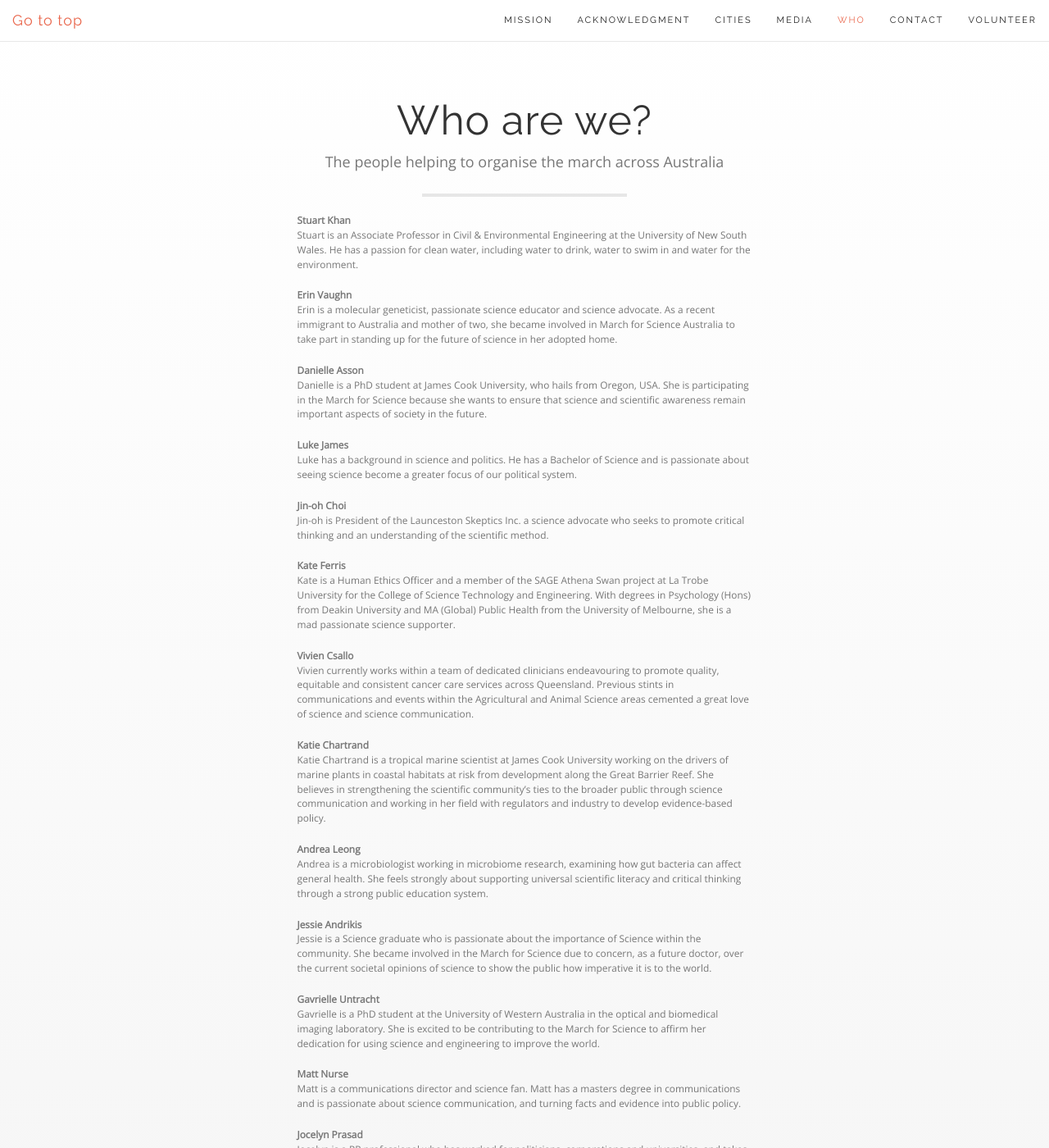
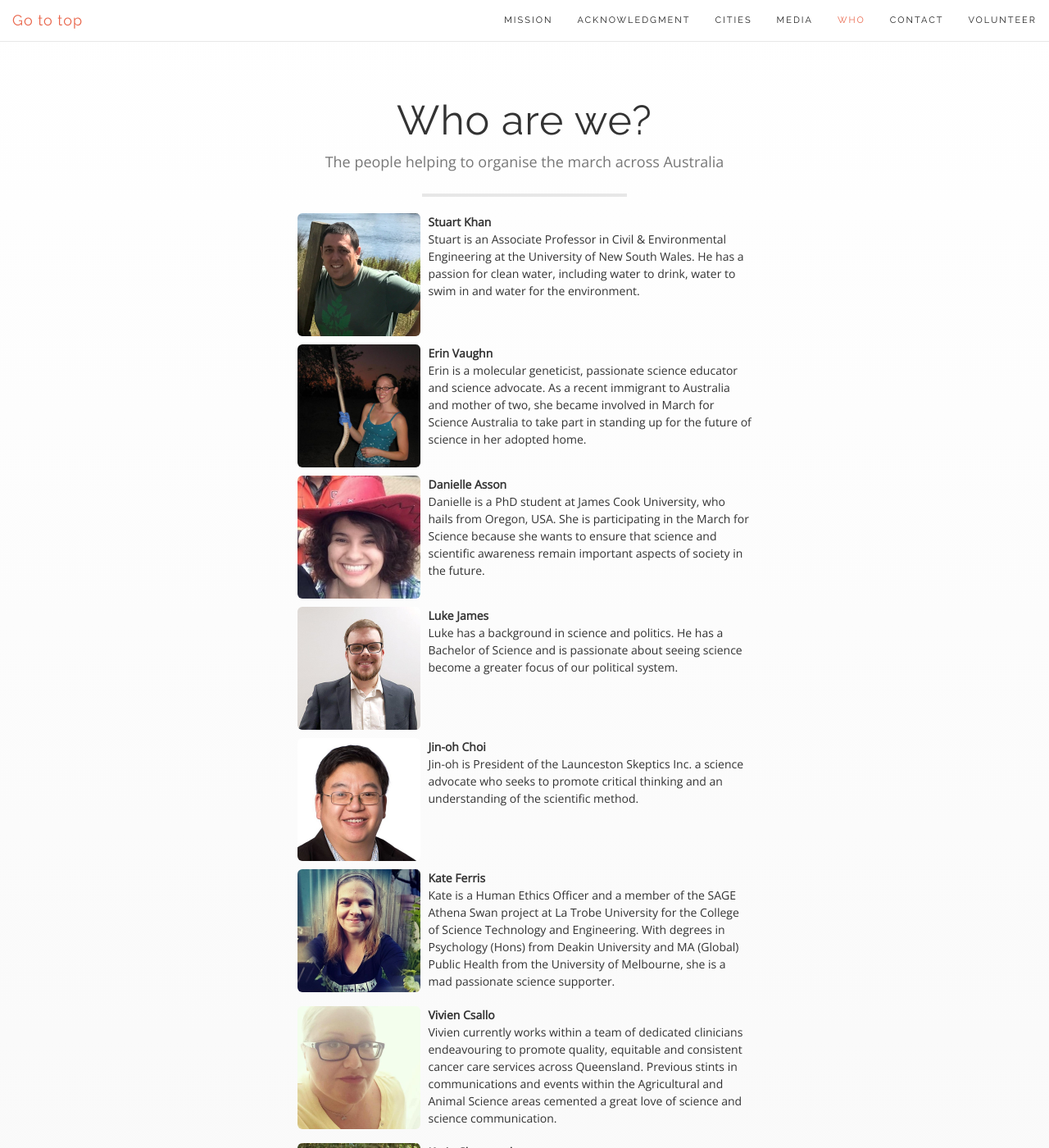
Before and after one commit to MarchForScienceAU/marchforscienceau, a Jekyll site: the page built from index.html, in a window 1280 px wide and 1400 px high, scrolled down 4904 px. Shown: the whole window at 82% size. Built offline with Jekyll 4.4.1, drawn with Linux system fonts in a browser that asks for light colours; nearby versions of some CDN libraries.

Commit message:
update bio's with pics and tweak styles

```diff
--- a/_includes/bios.html
+++ b/_includes/bios.html
@@ -11,97 +11,113 @@
         </div>
         <div class="row">
             <div class="col-lg-6 col-lg-offset-3 col-md-6 col-md-offset-3 col-sm-12 clearfix">
-                <p class="text-muted small small">
+                <p class="small">
+					<img src="/img/peeps/stuart_khan.jpg" width="150" class="pull-left img-rounded">
                 	<strong>Stuart Khan</strong><br>
 					Stuart is an Associate Professor in Civil &amp; Environmental Engineering at the University of New South Wales. He has a passion for clean water, including water to drink, water to swim in and water for the environment.
 				</p>
             </div>
             <div class="col-lg-6 col-lg-offset-3 col-md-6 col-md-offset-3 col-sm-12 clearfix">
-                <p class="text-muted small">
+                <p class="small">
+					<img src="/img/peeps/erin_vaughn.jpg" width="150" class="pull-left img-rounded">
 	                <strong>Erin Vaughn</strong><br>
 					Erin is a molecular geneticist, passionate science educator and science advocate. As a recent immigrant to Australia and mother of two, she became involved in March for Science Australia to take part in standing up for the future of science in her adopted home.
 				</p>
             </div>
             <div class="col-lg-6 col-lg-offset-3 col-md-6 col-md-offset-3 col-sm-12 clearfix">
-                <p class="text-muted small">
+                <p class="small">
+					<img src="/img/peeps/danielle_asson.jpg" width="150" class="pull-left img-rounded">
 	                <strong>Danielle Asson</strong><br>
 					Danielle is a PhD student at James Cook University, who hails from Oregon, USA. She is participating in the March for Science because she wants to ensure that science and scientific awareness remain important aspects of society in the future.
 				</p>
             </div>
             <div class="col-lg-6 col-lg-offset-3 col-md-6 col-md-offset-3 col-sm-12 clearfix">
-                <p class="text-muted small">
+                <p class="small">
+					<img src="/img/peeps/luke_james.jpg" width="150" class="pull-left img-rounded">
 	                <strong>Luke James</strong><br>
 					Luke has a background in science and politics. He has a Bachelor of Science and is passionate about seeing science become a greater focus of our political system.
 				</p>
             </div>
             <div class="col-lg-6 col-lg-offset-3 col-md-6 col-md-offset-3 col-sm-12 clearfix">
-                <p class="text-muted small">
+                <p class="small">
+					<img src="/img/peeps/jin-oh_choi.jpg" width="150" class="pull-left img-rounded">
 	                <strong>Jin-oh Choi</strong><br>
 					Jin-oh is President of the Launceston Skeptics Inc. a science advocate who seeks to promote critical thinking and an understanding of the scientific method.
 				</p>
             </div>
             <div class="col-lg-6 col-lg-offset-3 col-md-6 col-md-offset-3 col-sm-12 clearfix">
-                <p class="text-muted small">
+                <p class="small">
+					<img src="/img/peeps/kate_ferris.jpg" width="150" class="pull-left img-rounded">
 	                <strong>Kate Ferris</strong><br>
 					Kate is a Human Ethics Officer and a member of the SAGE Athena Swan project at La Trobe University for the College of Science Technology and Engineering. With degrees in Psychology (Hons) from Deakin University and MA (Global) Public Health from the University of Melbourne, she is a mad passionate science supporter.
 				</p>
             </div>
             <div class="col-lg-6 col-lg-offset-3 col-md-6 col-md-offset-3 col-sm-12 clearfix">
-                <p class="text-muted small">
+                <p class="small">
+					<img src="/img/peeps/vivien_csallo.jpg" width="150" class="pull-left img-rounded">
 	                <strong>Vivien Csallo</strong><br>
 					Vivien currently works within a team of dedicated clinicians endeavouring to promote quality, equitable and consistent cancer care services across Queensland. Previous stints in communications and events within the Agricultural and Animal Science areas cemented a great love of science and science communication.
 				</p>
             </div>
             <div class="col-lg-6 col-lg-offset-3 col-md-6 col-md-offset-3 col-sm-12 clearfix">
-                <p class="text-muted small">
+                <p class="small">
+					<img src="/img/peeps/katie_chartrand.jpg" width="150" class="pull-left img-rounded">
 	                <strong>Katie Chartrand</strong><br>
 					Katie Chartrand is a tropical marine scientist at James Cook University working on the drivers of marine plants in coastal habitats at risk from development along the Great Barrier Reef. She believes in strengthening the scientific community’s ties to the broader public through science communication and working in her field with regulators and industry to develop evidence-based policy.
 				</p>
             </div>
             <div class="col-lg-6 col-lg-offset-3 col-md-6 col-md-offset-3 col-sm-12 clearfix">
-                <p class="text-muted small">
+                <p class="small">
+					<img src="/img/peeps/andrea_leong.jpg" width="150" class="pull-left img-rounded">
 	                <strong>Andrea Leong</strong><br>
 					Andrea is a microbiologist working in microbiome research, examining how gut bacteria can affect general health. She feels strongly about supporting universal scientific literacy and critical thinking through a strong public education system.
 				</p>
             </div>
             <div class="col-lg-6 col-lg-offset-3 col-md-6 col-md-offset-3 col-sm-12 clearfix">
-                <p class="text-muted small">
+                <p class="small">
+					<img src="/img/peeps/jessie_andrikis.jpg" width="150" class="pull-left img-rounded">
 	                <strong>Jessie Andrikis</strong><br>
 					Jessie is a Science graduate who is passionate about the importance of Science within the community. She became involved in the March for Science due to concern, as a future doctor, over the current societal opinions of science to show the public how imperative it is to the world.
 				</p>
             </div>
             <div class="col-lg-6 col-lg-offset-3 col-md-6 col-md-offset-3 col-sm-12 clearfix">
-                <p class="text-muted small">
+                <p class="small">
+					<img src="/img/peeps/gavrielle_untracht.jpg" width="150" class="pull-left img-rounded">
 	                <strong>Gavrielle Untracht</strong><br>
 					Gavrielle is a PhD student at the University of Western Australia in the optical and biomedical imaging laboratory. She is excited to be contributing to the March for Science to affirm her dedication for using science and engineering to improve the world.
 				</p>
             </div>
             <div class="col-lg-6 col-lg-offset-3 col-md-6 col-md-offset-3 col-sm-12 clearfix">
-                <p class="text-muted small">
+                <p class="small">
+					<img src="/img/peeps/matt_nurse.jpg" width="150" class="pull-left img-rounded">
 	                <strong>Matt Nurse</strong><br>
 					Matt is a communications director and science fan. Matt has a masters degree in communications and is passionate about science communication, and turning facts and evidence into public policy.
 				</p>
             </div>
             <div class="col-lg-6 col-lg-offset-3 col-md-6 col-md-offset-3 col-sm-12 clearfix">
-                <p class="text-muted small">
+                <p class="small">
+					<img src="/img/peeps/jocelyn_prasad.jpg" width="150" class="pull-left img-rounded">
 	                <strong>Jocelyn Prasad</strong><br>
 					Jocelyn is a PR professional who has worked for politicians, corporations and universities, and takes great satisfaction from communicating science and ideas. Jocelyn believes science offers the best hope for her and her family’s future.
 				</p>
             </div>
             <div class="col-lg-6 col-lg-offset-3 col-md-6 col-md-offset-3 col-sm-12 clearfix">
-                <p class="text-muted small">
+                <p class="small">
+					<img src="/img/peeps/andrea_finno.jpg" width="150" class="pull-left img-rounded">
 	                <strong>Andrea Finno</strong><br>
 					Software developer, problem solver and lifelong science enthusiast. Andrea would like to see a world where humans more critically consider their actions towards the Earth, its animals and themselves.
 				</p>
             </div>
             <div class="col-lg-6 col-lg-offset-3 col-md-6 col-md-offset-3 col-sm-12 clearfix">
-                <p class="text-muted small">
+                <p class="small">
+					<img src="/img/peeps/janet_salisbury.jpg" width="150" class="pull-left img-rounded">
 	                <strong>Janet Salisbury</strong><br>
 					Janet has a background in cancer research but some 20 years ago she changed career direction to science writing and editing and founded a science communications and publishing business that grew from 1 to 17 staff. She has recently handed over the business reins to pursue other interests.
 				</p>
             </div>
             <div class="col-lg-6 col-lg-offset-3 col-md-6 col-md-offset-3 col-sm-12 clearfix">
-                <p class="text-muted small">
+                <p class="small">
+					<img src="/img/peeps/alena_kimbrough.jpg" width="150" class="pull-left img-responsive">
 	                <strong>Alena Kimbrough</strong><br>
 					Alena is a climate scientist who studies ancient monsoon behaviour using stalagmites from tropical caves. She is an active member in the March for Science because science is everywhere, affects everyone, and we must all get involved.
 				</p>
@@ -109,37 +125,37 @@
         </div>
         <div class="row">
             <div class="col-lg-6 col-lg-offset-3 col-md-6 col-md-offset-3 col-sm-6 col-sm-offset-3 text-center">
-                <p class="text-muted small">
+                <p class="small">
 	                <strong>Kristin Barry</strong><br>
 				</p>
             </div>
             <div class="col-lg-6 col-lg-offset-3 col-md-6 col-md-offset-3 col-sm-6 col-sm-offset-3 text-center">
-                <p class="text-muted small">
+                <p class="small">
 	                <strong>Amanda Dunne</strong><br>
 				</p>
             </div>
             <div class="col-lg-6 col-lg-offset-3 col-md-6 col-md-offset-3 col-sm-6 col-sm-offset-3 text-center">
-                <p class="text-muted small">
+                <p class="small">
 	                <strong>Abigael Proctor</strong><br>
 				</p>
             </div>
             <div class="col-lg-6 col-lg-offset-3 col-md-6 col-md-offset-3 col-sm-6 col-sm-offset-3 text-center">
-                <p class="text-muted small">
+                <p class="small">
 	                <strong>Adam Ford</strong><br>
 				</p>
             </div>
             <div class="col-lg-6 col-lg-offset-3 col-md-6 col-md-offset-3 col-sm-6 col-sm-offset-3 text-center">
-                <p class="text-muted small">
+                <p class="small">
 	                <strong>Alex Payne</strong><br>
 				</p>
             </div>
             <div class="col-lg-6 col-lg-offset-3 col-md-6 col-md-offset-3 col-sm-6 col-sm-offset-3 text-center">
-                <p class="text-muted small">
+                <p class="small">
 	                <strong>Sean Geoghegan</strong><br>
 				</p>
             </div>
             <div class="col-lg-6 col-lg-offset-3 col-md-6 col-md-offset-3 col-sm-6 col-sm-offset-3 text-center">
-                <p class="text-muted small">
+                <p class="small">
 	                <strong>Glen Jackson</strong><br>
 				</p>
             </div>
--- a/css/new-age.css
+++ b/css/new-age.css
@@ -285,6 +285,9 @@ section#mission.features .feature-item i {
 section#who img {
   margin-bottom: 10px;
   margin-right: 10px;
+}
+section#who .small {
+  font-size: 100%;
 }
 section.features .section-heading {
   margin-bottom: 100px;
```
Also changed, not shown: css/new-age.min.css, img/peeps/alena_kimbrough.jpg (added), img/peeps/andrea_finno.jpg (added), img/peeps/andrea_leong.jpg (added), img/peeps/danielle_asson.jpg (added), img/peeps/erin_vaughn.jpg (added), img/peeps/gavrielle_untracht.jpg (added), img/peeps/janet_salisbury.jpg (added), img/peeps/jessie_andrikis.jpg (added), img/peeps/jin-oh_choi.jpg (added), img/peeps/jocelyn_prasad.jpg (added), img/peeps/kate_ferris.jpg (added), img/peeps/katie_chartrand.jpg (added), img/peeps/luke_james.jpg (added), 3 more files.
